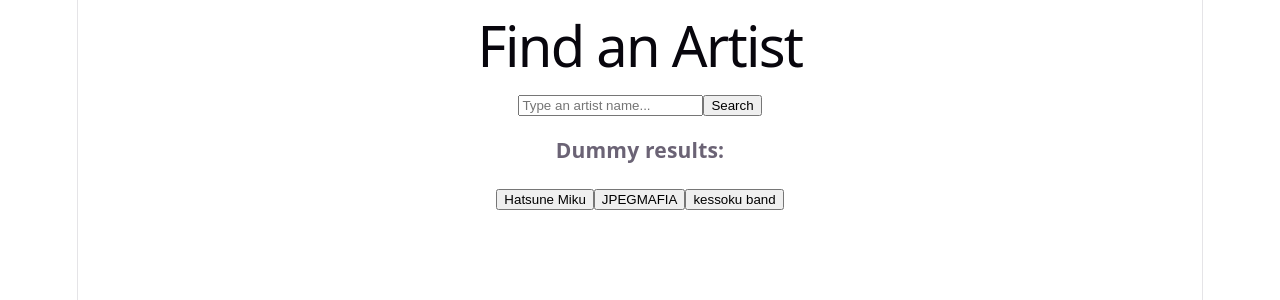
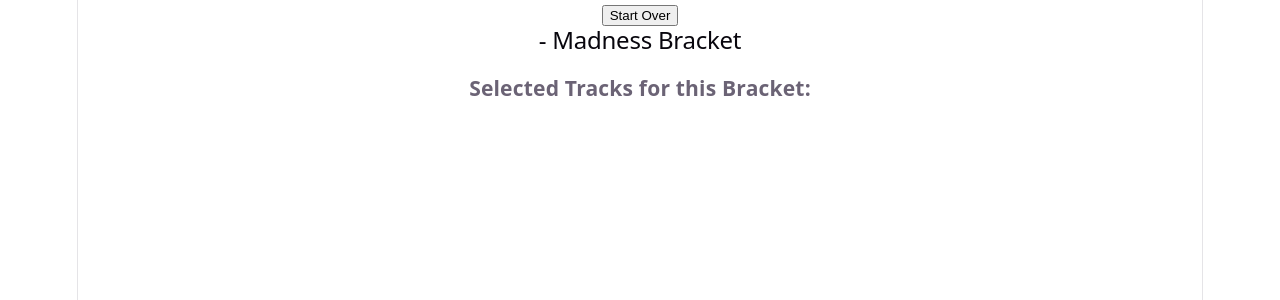
Before and after one commit to pub1icstaticvoid/I-AM-MUSIC, a React (Vite) app in the folder frontend/: page /bracket/1 in a window 1280 px wide. Shown: the top 300 px of the page. Built offline with nearby package versions, Linux system fonts and the light colour scheme.

Commit message:
page uses routing

```diff
--- a/frontend/package.json
+++ b/frontend/package.json
@@ -11,7 +11,8 @@
   },
   "dependencies": {
     "react": "^19.2.6",
-    "react-dom": "^19.2.6"
+    "react-dom": "^19.2.6",
+    "react-router-dom": "^7.18.0"
   },
   "devDependencies": {
     "@eslint/js": "^10.0.1",
--- a/frontend/src/App.tsx
+++ b/frontend/src/App.tsx
@@ -1,11 +1,10 @@
-import { useState } from 'react'
-import type { Artist, Track } from './types'
-import SearchScreen from './components/SearchScreen'
-import ArtistPage from './components/ArtistPage'
-import './App.css'
-import BracketPage from './components/BracketPage'
-
-export type ViewState = "search" | "artist-page" | "bracket";
+import { useState } from 'react';
+import type { Artist, Track } from './types';
+import { BrowserRouter, Routes, Route } from 'react-router-dom';
+import SearchScreen from './components/SearchScreen';
+import ArtistPage from './components/ArtistPage';
+import BracketPage from './components/BracketPage';
+import './App.css';
 
 const DUMMY_ARTISTS: Artist[] = [
   { id: "1", name: "Hatsune Miku" },
@@ -19,7 +18,6 @@ const DUMMY_TRACKS: Track[] = Array.from( { length: 20 }, (_, i) => ({
 }));
 
 function App() {
-  const [currentView, setCurrentView] = useState<ViewState>("search");
   const [searchQuery, setSearchQuery] = useState("");
   const [selectedArtist, setselectedArtist] = useState<Artist | null>(null);
   const [bracketSongs, setBracketSongs] = useState<Track[]>([]);
@@ -30,54 +28,51 @@ function App() {
     console.log(`searching  last.fm for: ${searchQuery}`);
   };
 
-  const handleSelectArtist = (artist: Artist) => {
-    setselectedArtist(artist);
-    setCurrentView("artist-page");
-  }
-
   const handleStartBracket = () => {
     const shuffled = [...DUMMY_TRACKS].sort(() => 0.5 - Math.random());
     const selectedForBracket = shuffled.slice(0, 8);
 
     setBracketSongs(selectedForBracket);
-    setCurrentView("bracket");
   };
 
-  const handleReset = () => {
-    setCurrentView("search");
+  const resetState = () => {
     setSearchQuery("");
     setselectedArtist(null);
     setBracketSongs([]);
   };
 
   return (
-    <main>
-      {currentView === "search" && (
-        <SearchScreen
+    <BrowserRouter>
+      <Routes>
+        <Route
+          path='/'
+          element={<SearchScreen
             searchQuery={searchQuery}
             setSearchQuery={setSearchQuery}
             handleSearch={handleSearch}
             dummyArtists={DUMMY_ARTISTS}
-          handleSelectArtist={handleSelectArtist}
+            setSelectedArtist={setselectedArtist}
+          />}
         />
-      )}
 
-      {currentView === "artist-page" && (
-        <ArtistPage
-          setCurrentView={setCurrentView}
+        <Route
+          path='/artist/:artistName'
+          element={<ArtistPage
             selectedArtist={selectedArtist}
             handleStartBracket={handleStartBracket}
+          />}
         />
-      )}
 
-      {currentView === "bracket" && (
-        <BracketPage
-          handleReset={handleReset}
+        <Route
+          path='/bracket/:artistName'
+          element={<BracketPage
+            resetState={resetState}
             selectedArtist={selectedArtist}
             bracketSongs={bracketSongs}
+          />}
         />
-      )}
-    </main>
+      </Routes>
+    </BrowserRouter>
   )
 }
 
--- a/frontend/src/components/ArtistPage.tsx
+++ b/frontend/src/components/ArtistPage.tsx
@@ -1,26 +1,33 @@
-import type { ViewState } from "../App";
+import { useNavigate, useParams, Link } from "react-router-dom";
 import type { Artist } from "../types";
 
 interface ArtistPageProps {
-    setCurrentView: (screen: ViewState) => void;
     selectedArtist: Artist | null;
     handleStartBracket: () => void;
 }
 
 export default function ArtistPage({
-    setCurrentView,
     selectedArtist,
     handleStartBracket
 }: ArtistPageProps) {
+    const navigate = useNavigate();
+    const { artistName } = useParams();
+
+    const onStartBracket = () => {
+        handleStartBracket();
+        navigate(`/bracket/${encodeURIComponent(artistName || "")}`);
+    };
+
     return (
         <div className='view-container'>
-            <button onClick={() => setCurrentView("search")}>&larr; Back to Search</button>
-            <h2>{selectedArtist?.name}</h2>
+            <Link to="/" className="back-button">&larr; Back to Search</Link>
+
+            <h2>{selectedArtist?.name || artistName}</h2>
             <p>Select an option:</p>
 
             <div className='options-grid'>
                 <button
-                    onClick={handleStartBracket}
+                    onClick={onStartBracket}
                 >
                     Madness Bracket
                 </button>
--- a/frontend/src/components/BracketPage.tsx
+++ b/frontend/src/components/BracketPage.tsx
@@ -1,19 +1,27 @@
+import { useNavigate } from "react-router-dom";
 import type { Artist, Track } from "../types";
 
 interface BracketPageProps {
-    handleReset: () => void;
+    resetState: () => void;
     selectedArtist: Artist | null;
     bracketSongs: Track[];
 }
 
 export default function BracketPage({
-    handleReset,
+    resetState,
     selectedArtist,
     bracketSongs,
 }: BracketPageProps) {
+    const navigate = useNavigate();
+
+    const onStartOver = () => {
+        resetState();
+        navigate("/");
+    };
+
     return (
         <div className='view-container'>
-            <button onClick={handleReset}>Start Over</button>
+            <button onClick={onStartOver}>Start Over</button>
             <h2>{selectedArtist?.name} - Madness Bracket</h2>
 
             <div className='bracket-placeholder'>
--- a/frontend/src/components/SearchScreen.tsx
+++ b/frontend/src/components/SearchScreen.tsx
@@ -1,3 +1,4 @@
+import { useNavigate } from "react-router-dom";
 import type { Artist } from "../types";
 
 interface SearchScreenProps {
@@ -5,7 +6,7 @@ interface SearchScreenProps {
     setSearchQuery: (query: string) => void;
     handleSearch: (e: React.SubmitEvent) => void;
     dummyArtists: Artist[];
-    handleSelectArtist: (artist: Artist) => void;
+    setSelectedArtist: (artist: Artist) => void;
 }
 
 export default function SearchScreen({
@@ -13,8 +14,15 @@ export default function SearchScreen({
     setSearchQuery,
     handleSearch,
     dummyArtists,
-    handleSelectArtist,
+    setSelectedArtist,
 }: SearchScreenProps) {
+    const navigate = useNavigate();
+
+    const onSelectArtist = (artist: Artist) => {
+        setSelectedArtist(artist);
+        navigate(`/artist/${encodeURIComponent(artist.name)}`);
+    };
+
     return (
         <div className='view-container'>
             <h1>Find an Artist</h1>
@@ -35,7 +43,7 @@ export default function SearchScreen({
                 {dummyArtists.map((artist) => (
                 <button
                     key={artist.id}
-                    onClick={() => handleSelectArtist(artist)}
+                    onClick={() => onSelectArtist(artist)}
                 >
                     {artist.name}
                 </button>
```
Also changed, not shown: 2 other files (tests, documents, lock files or other folders). Lines whose indentation alone changed are shown as unchanged.
